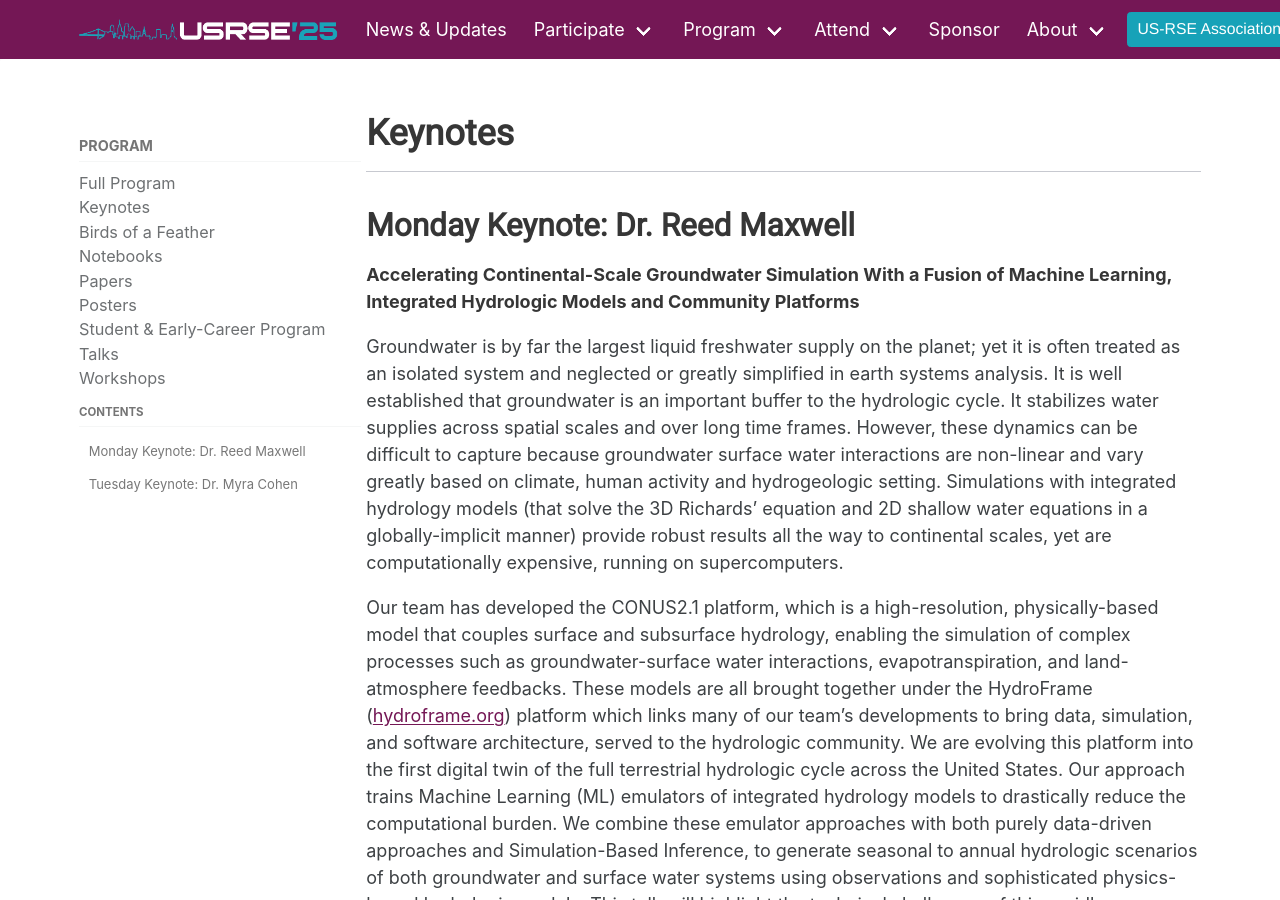
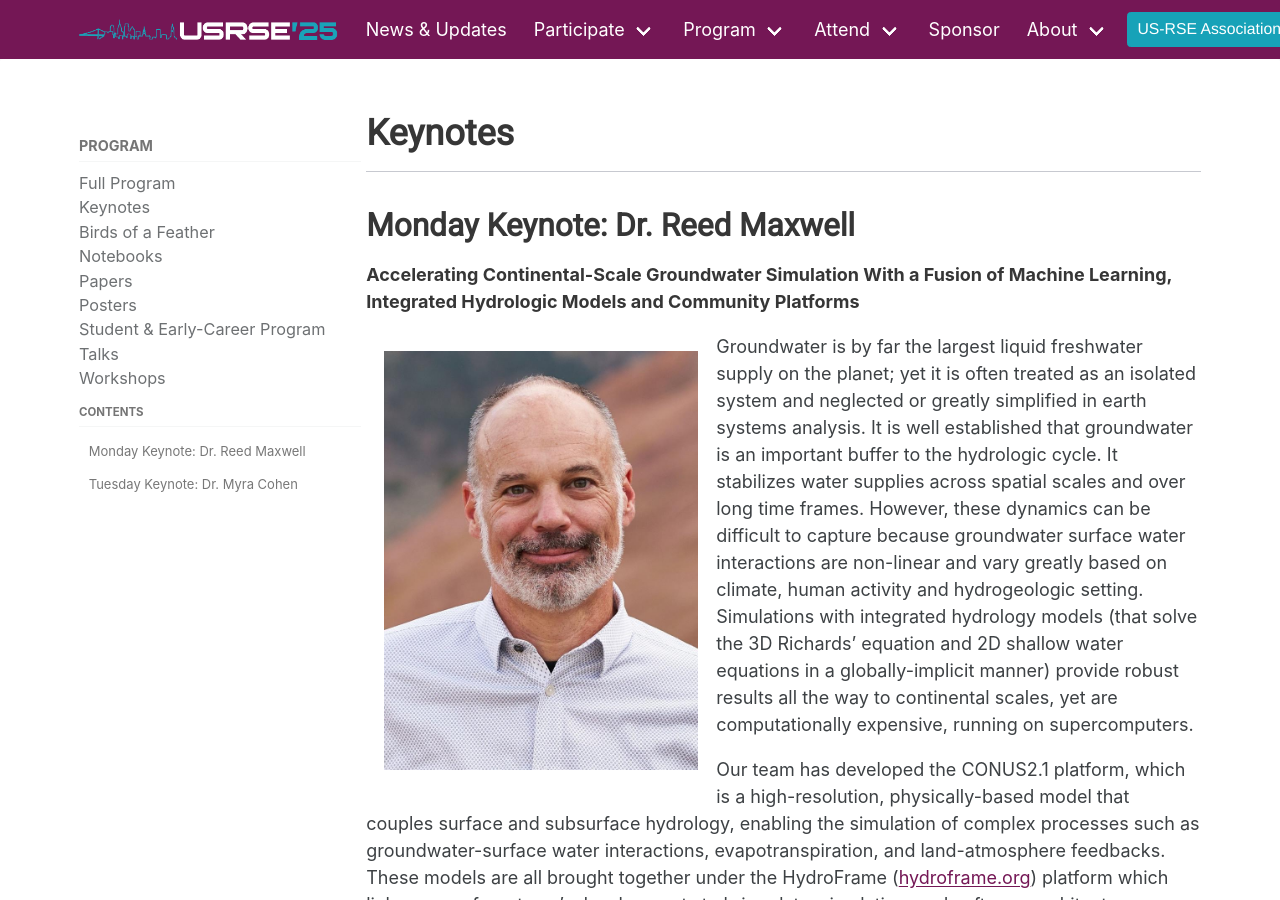
Before and after one commit to USRSE/usrse25, a Jekyll site: the page built from pages/program/keynotes.md, in a window 1280 px wide and 900 px high. Built offline with Jekyll 4.4.1, drawn with Linux system fonts in a browser that asks for light colours; a style sheet for code colours, icons or effects is not loaded.

Commit message:
adding images to keynotes page

```diff
--- a/pages/program/keynotes.md
+++ b/pages/program/keynotes.md
@@ -13,6 +13,8 @@
 
 **Accelerating Continental-Scale Groundwater Simulation With a Fusion of Machine Learning, Integrated Hydrologic Models and Community Platforms**
 
+<img src="{{ site.baseurl }}/assets/img/Maxwell.jpeg" alt="Reed Maxwell, Princeton University" style="float:left; padding:1em; width:350px">
+
 Groundwater is by far the largest liquid freshwater supply on the planet; yet it is often treated as an isolated system and neglected or greatly simplified in earth systems analysis. It is well established that groundwater is an important buffer to the hydrologic cycle. It stabilizes water supplies across spatial scales and over long time frames. However, these dynamics can be difficult to capture because groundwater surface water interactions are non-linear and vary greatly based on climate, human activity and hydrogeologic setting.  Simulations with integrated hydrology models (that solve the 3D Richards’ equation and 2D shallow water equations in a globally-implicit manner) provide robust results all the way to continental scales, yet are computationally expensive, running on supercomputers.
 
 Our team has developed the CONUS2.1 platform, which is a high-resolution, physically-based model that couples surface and subsurface hydrology, enabling the simulation of complex processes such as groundwater-surface water interactions, evapotranspiration, and land-atmosphere feedbacks.  These models are all brought together under the HydroFrame ([hydroframe.org](https://hydroframe.org/)) platform which links many of our team’s developments to bring data, simulation, and software architecture, served to the hydrologic community.  We are evolving this platform into the first digital twin of the full terrestrial hydrologic cycle across the United States.  Our approach trains Machine Learning (ML) emulators of integrated hydrology models to drastically reduce the computational burden. We combine these emulator approaches with both purely data-driven approaches and Simulation-Based Inference, to generate seasonal to annual hydrologic scenarios of both groundwater and surface water systems using observations and sophisticated physics-based hydrologic models. This talk will highlight the technical challenges of this rapidly developing branch of hydrologic modelling and discuss the platform we have developed, HydroGEN, which is a hyperresolution hydrology digital twin of the Continental US (CONUS).
@@ -24,6 +26,8 @@
 
 **Building Confidence in What we Build: Correctness in Research Software in the Age of AI**
 
+<img src="{{ site.baseurl }}/assets/img/Cohen.jpg" alt="Myra Cohen, Iowa State University" style="float:left; padding:1em; width:350px">
+
 Research software and workflows are increasingly dependent on the use of artificial intelligence (AI) both as programming agents and as predictive algorithms. In research software, answering the question whether our software is correct often requires extensive domain knowledge, may rely on complex models, and can be hard to generalize. The use of AI is making these problems even harder and is forcing us to find new ways to validate our software. In this talk I will discuss the general problem of testing research software (with a focus on the scientific domain), present some core challenges in system level testing, and then present some techniques we can use to help when exactness is no longer possible.
 
 About Dr. Cohen: Myra Cohen is a professor and holds the Lanh and Oanh Nguyen Chair in Software Engineering at Iowa State University and is a 2023 Better Scientific Software Fellow. Her research expertise is in systems software testing, with an emphasis on systems that are highly configurable (or customizable). She also has a strong interest in synergies between systems biology and software engineering, using many bio-inspired algorithms in her research. She is always looking for opportunities to bring scientific researchers and software engineering researchers together to improve both the state of the art in software engineering and the software that is built to solve scientific problems. She is an IEEE Senior Member, an ACM Distinguished Scientist and the recipient of the 2024 IEEE 2025 Barbora Bühnová Leadership Award for Women in Science and Engineering.
```
